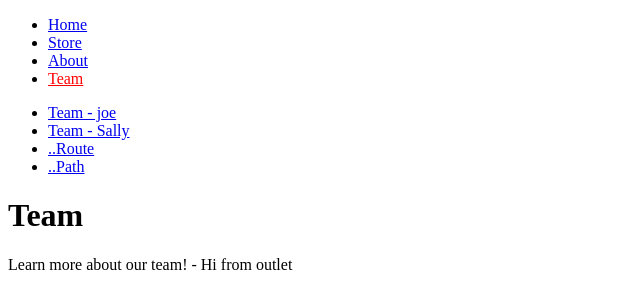
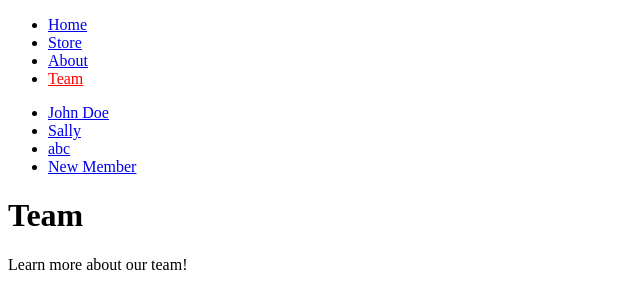
Before and after one commit to sabreena/React-Basic-Intermediate, a React (Vite) app: page /team in a window 1280 px wide. Shown: the top 308 px of the page, without its empty margins (0-640 px from the left). Built offline with nearby package versions, Linux system fonts and the light colour scheme.

Commit message:
LDT-547-dynamic-routes: Practice dynamic routes.

```diff
--- a/src/TeamNav.jsx
+++ b/src/TeamNav.jsx
@@ -1,23 +1,18 @@
 import { Link } from "react-router-dom";
+import teamMembers from "./teamMembers.json"
 
 export function TeamNav() {
   return (
     <nav>
       <ul>
-        <li>
-          <Link to="joe">Team - joe</Link>
-        </li>
-        <li>
-          <Link to="sally">Team - Sally</Link>
-        </li>
-        <li>
-          <Link to="..">..Route</Link> {/* Navigates to root */}
-        </li>
-        <li>
-          <Link to=".." relative="path"> {/* Navigates to /team */}
-            ..Path
-          </Link>
-        </li>
+        {teamMembers.map((member) => (
+          <li key={member.id}>
+            <Link to={member.id}>{member.name}</Link>
+          </li>
+        ))}
+         <li>
+            <Link to="new">New Member</Link>
+          </li>
       </ul>
     </nav>
   )
--- /dev/null
+++ b/src/pages/NewTeamMember.jsx
@@ -0,0 +1,3 @@
+export function NewTeamMember() {
+  return <h1>New Team Member</h1>
+}
--- a/src/pages/Team.jsx
+++ b/src/pages/Team.jsx
@@ -1,12 +1,9 @@
-import { useOutletContext } from "react-router"
-
 export function Team() {
-  const value = useOutletContext();
   return (
     <>
       <div>
         <h1>Team</h1>
-        <p>Learn more about our team! - { value }</p>
+        <p>Learn more about our team!</p>
       </div>
     </>
   )
--- a/src/pages/TeamMember.jsx
+++ b/src/pages/TeamMember.jsx
@@ -1,23 +1,14 @@
-import { Link } from "react-router-dom";
+import { useParams } from "react-router";
+import teamMembers from "../teamMembers.json";
 
-export function TeamMember( { name }) {
+export function TeamMember() {
+  const { memberId }  = useParams();
+  console.log(memberId);
+  const member = teamMembers.find((m) => m.id === memberId);
   return (
-    <>
-      <div>
-        <h1>Team Member - { name }</h1>
-          <ul>
-            <li>
-              <Link to=".." relative="path">
-                ..Relative to Path - { name }
-              </Link>
-          </li>
-          <li>
-            <Link to="..">
-              ..Relative to Route - { name }
-            </Link>
-          </li>
-          </ul>
-      </div>
-    </>
-  )
+    <div>
+      <h2>Team Member - {member?.name}</h2>
+      <p>{member?.role}</p>
+    </div>
+  );
 }
--- a/src/router.jsx
+++ b/src/router.jsx
@@ -1,9 +1,10 @@
-import { createBrowserRouter, Outlet } from "react-router-dom";
+import { createBrowserRouter, Navigate, Outlet } from "react-router-dom";
 import { Home } from "./pages/Home";
 import { Store } from "./pages/Store";
 import { About } from "./pages/About";
 import { Team } from "./pages/Team";
 import { TeamMember } from "./pages/TeamMember";
+import { NewTeamMember } from "./pages/NewTeamMember";
 import { Navbar } from "./Navbar";
 import { TeamNav } from "./TeamNav";
 import "./styles.css";
@@ -15,6 +16,8 @@ export const router = createBrowserRouter(
       element: <NavLayout />,
       errorElement: <h1>Error</h1>,
       children: [
+       // { path: "*", element: <h1>404</h1> },
+        { path: "*", element: <Navigate to="/" /> },
         { path: "/", element: <Home /> },
         { path: "/about", element: <About /> },
         { path: "/store", element: <Store /> },
@@ -23,8 +26,8 @@ export const router = createBrowserRouter(
           element: <TeamNavLayout />,
           children: [
             { index: true, element: <Team /> },
-            { path: "joe", element: <TeamMember name="joe" /> },
-            { path: "sally", element: <TeamMember name="sally" /> },
+            { path: ":memberId", element: <TeamMember /> },
+            { path: "new", element: <NewTeamMember /> },
           ],
         },
       ],
@@ -48,7 +51,7 @@ function TeamNavLayout() {
   return (
     <>
       <TeamNav />
-      <Outlet context="Hi from outlet"/>
+      <Outlet/>
     </>
   )
 }
--- /dev/null
+++ b/src/teamMembers.json
@@ -0,0 +1,5 @@
+[
+  { "id": "1", "name": "John Doe", "role": "Software Engineer"},
+  { "id": "2", "name": "Sally", "role": "Software Engineer"},
+  { "id": "3", "name": "abc", "role": "Doctor"}
+]
```
Also changed, not shown: 1 other file (tests, documents, lock files or other folders).
